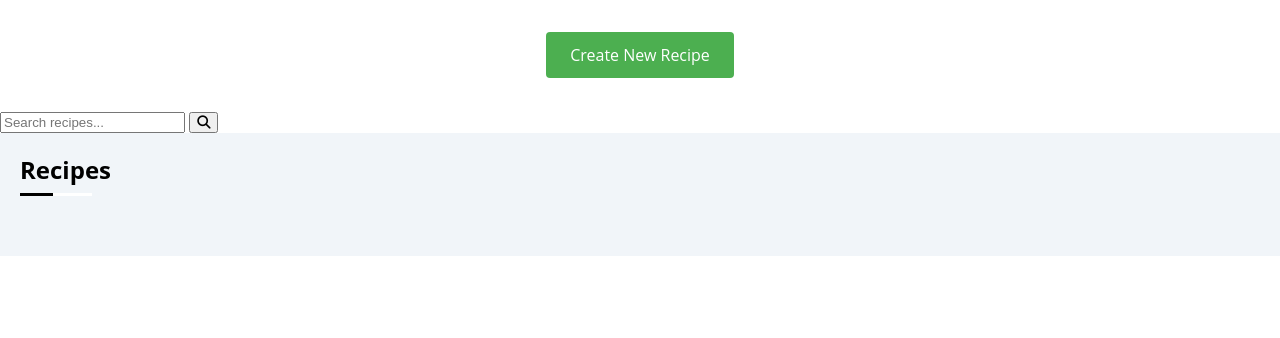
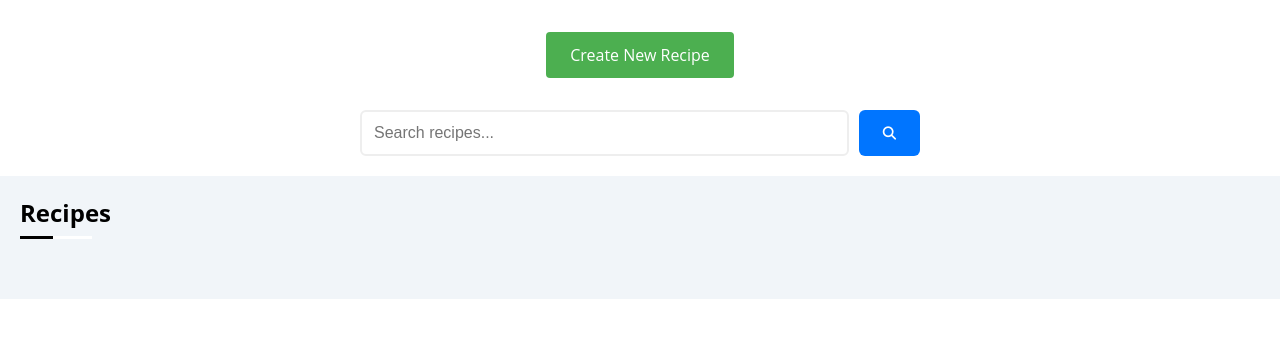
Before and after one commit to YousefDewidar/RecipeManager, a Flask app: page / in a window 1280 px wide. Shown: the top 338 px of the page. Run offline with Flask 2, Linux system fonts and the light colour scheme; data that the repository does not hold is empty.

Commit message:
some styling for the added pages

```diff
--- a/static/home/home.css
+++ b/static/home/home.css
@@ -310,3 +310,43 @@ body {
 .create-recipe-btn:hover {
   background-color: #45a049;
 }
+
+.search-container {
+  width: 100%;
+  max-width: 600px;
+  margin: 20px auto;
+  padding: 0 20px;
+}
+
+.search-form {
+  display: flex;
+  gap: 10px;
+}
+
+.search-input {
+  flex: 1;
+  padding: 12px;
+  border: 2px solid #eee;
+  border-radius: 6px;
+  font-size: 16px;
+  transition: border-color 0.3s ease;
+}
+
+.search-input:focus {
+  border-color: var(--blue-color);
+  outline: none;
+}
+
+.search-btn {
+  background-color: var(--blue-color);
+  color: white;
+  border: none;
+  padding: 12px 24px;
+  border-radius: 6px;
+  cursor: pointer;
+  transition: opacity 0.3s ease;
+}
+
+.search-btn:hover {
+  opacity: 0.9;
+}
```
Also changed, not shown: static/styles.css (+66 -0 lines), templates/home/search_result.html (added, +37 -0 lines), templates/recipe/create.html (+16 -4 lines).
